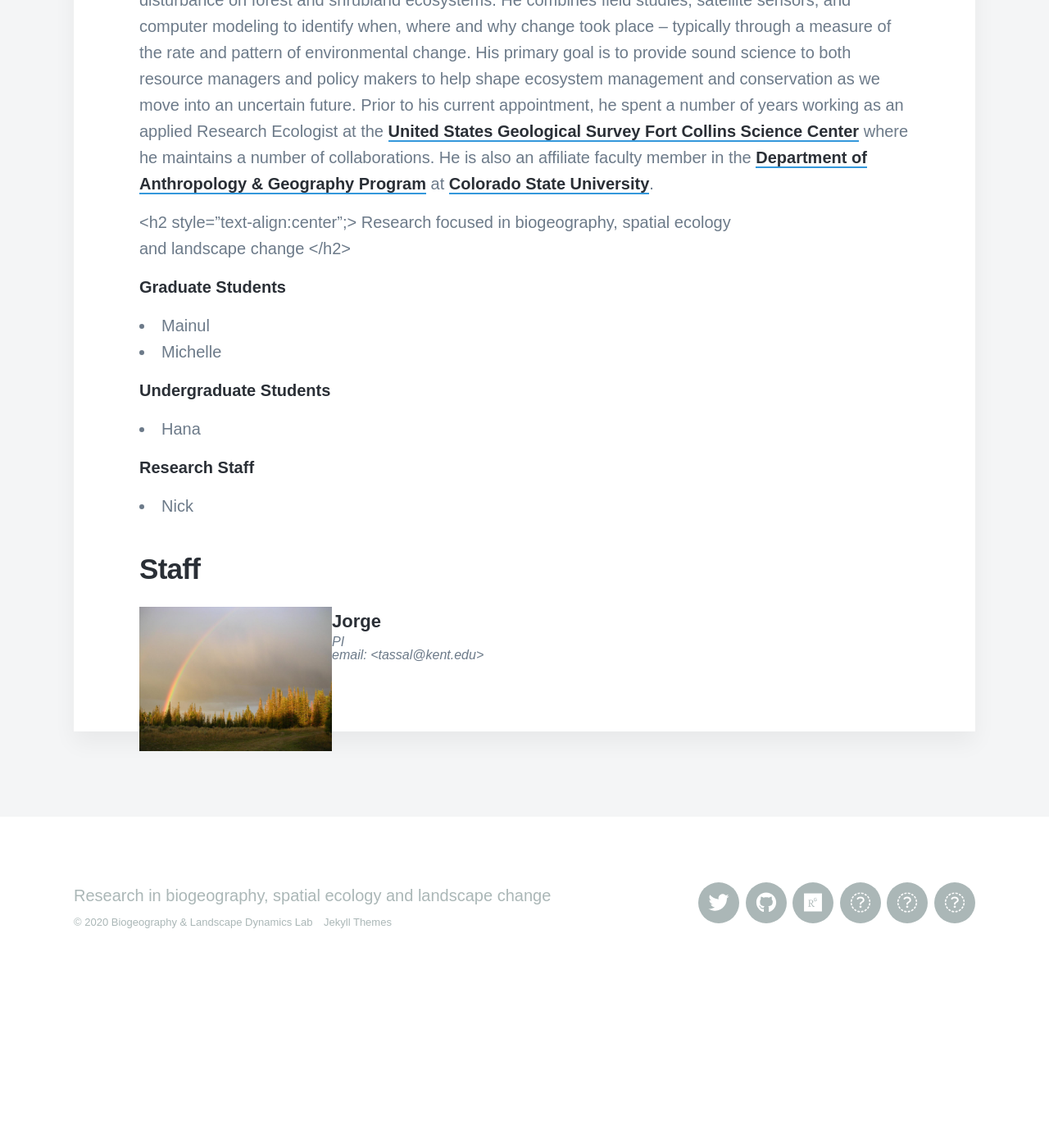
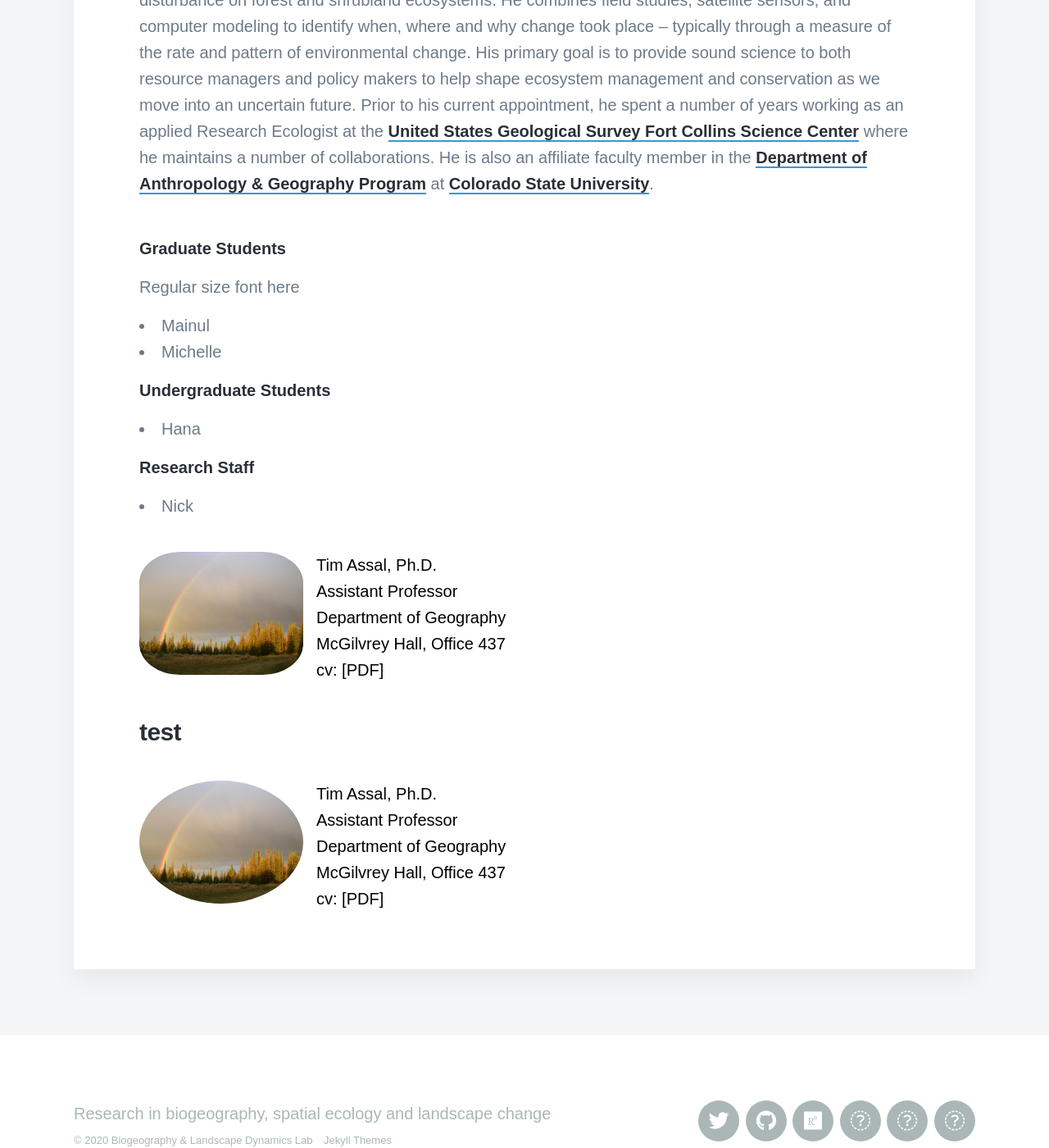
Before and after one commit to tjassal/tjassal.github.io, a Jekyll site: the page built from _pages/people.md, in a window 1280 px wide and 1400 px high, scrolled down 991 px. Shown: the whole window at 82% size. Built offline with Jekyll 4.4.1, drawn with Linux system fonts in a browser that asks for light colours; nearby versions of some CDN libraries; some web fonts are replaced; before the commit the page ends 2202 px from its top, so only the background shows below that.

Commit message:
Update people.md

```diff
--- a/_pages/people.md
+++ b/_pages/people.md
@@ -11,7 +11,7 @@
 
 <img class="img-circle img-responsive img-left" src="/images/teampic/LM-rainbow.JPG" alt="" height="200" width="200" style="float: left; margin-right: 1em; border-radius:50%">
 
-<span style="color:green">Tim Assal, Ph.D.
+<span style="color:black">Tim Assal, Ph.D.
 Assistant Professor
 Department of Geography
 McGilvrey Hall, Office 437
@@ -20,15 +20,11 @@
 
 {% include socials.html %}
 
-Tim is a biogeographer, spatial ecologist, and applied remote sensing scientist studying the effects of disturbance on forest and shrubland ecosystems. He combines field studies, satellite sensors, and computer modeling to identify when, where and why change took place – typically through a measure of the rate and pattern of environmental change. His primary goal is to provide sound science to both resource managers and policy makers to help shape ecosystem management and conservation as we move into an uncertain future. Prior to his current appointment, he spent a number of years working as an applied Research Ecologist at the [United States Geological Survey Fort Collins Science Center](https://www.usgs.gov/centers/fort) where he maintains a number of collaborations. He is also an affiliate faculty member in the [Department of Anthropology & Geography Program](https://anthgr.colostate.edu/) at [Colorado State University](https://www.colostate.edu/).
-
-<h2 style="text-align:center";>
-			Research focused in biogeography, spatial ecology<br>
-			and landscape change
-		</h2>
-
-
+<span font size="-1">Tim is a biogeographer, spatial ecologist, and applied remote sensing scientist studying the effects of disturbance on forest and shrubland ecosystems. He combines field studies, satellite sensors, and computer modeling to identify when, where and why change took place – typically through a measure of the rate and pattern of environmental change. His primary goal is to provide sound science to both resource managers and policy makers to help shape ecosystem management and conservation as we move into an uncertain future. Prior to his current appointment, he spent a number of years working as an applied Research Ecologist at the [United States Geological Survey Fort Collins Science Center](https://www.usgs.gov/centers/fort) where he maintains a number of collaborations. He is also an affiliate faculty member in the [Department of Anthropology & Geography Program](https://anthgr.colostate.edu/) at [Colorado State University](https://www.colostate.edu/).</span>
+<br>
+<br>
 ##### Graduate Students
+Regular size font here
 
 * Mainul
 * Michelle
@@ -41,65 +37,22 @@
 
 * Nick
 
+<img class="img-circle img-responsive img-left" src="/images/teampic/LM-rainbow.JPG" alt="" height="200" width="200" style="float: left; margin-right: 1em; border-radius:25%">
 
-## Staff
-{% assign number_printed = 0 %}
-{% for member in site.data.team_members %}
+<span style="color:black">Tim Assal, Ph.D.
+Assistant Professor
+Department of Geography
+McGilvrey Hall, Office 437
+cv: [PDF]
+</span>
 
-{% assign even_odd = number_printed | modulo: 2 %}
+### test
 
-{% if even_odd == 0 %}
-<div class="row">
-{% endif %}
+<img class="img-circle img-responsive img-left" src="/images/teampic/LM-rainbow.JPG" alt="" height="200" width="200" style="float: left; margin-right: 1em; border-radius:75%">
 
-<div class="col-sm-6 clearfix">
-  <img src="{{ site.url }}{{ site.baseurl }}/images/teampic/{{ member.photo }}" class="img-responsive" width="25%" style="float: left" />
-  <h4>{{ member.name }}</h4>
-  <i>{{ member.info }}<br>email: <{{ member.email }}></i>
-  <ul style="overflow: hidden">
-
-  {% if member.number_educ == 1 %}
-  <li> {{ member.education1 }} </li>
-  {% endif %}
-
-  {% if member.number_educ == 2 %}
-  <li> {{ member.education1 }} </li>
-  <li> {{ member.education2 }} </li>
-  {% endif %}
-
-  {% if member.number_educ == 3 %}
-  <li> {{ member.education1 }} </li>
-  <li> {{ member.education2 }} </li>
-  <li> {{ member.education3 }} </li>
-  {% endif %}
-
-  {% if member.number_educ == 4 %}
-  <li> {{ member.education1 }} </li>
-  <li> {{ member.education2 }} </li>
-  <li> {{ member.education3 }} </li>
-  <li> {{ member.education4 }} </li>
-  {% endif %}
-
-  {% if member.number_educ == 5 %}
-  <li> {{ member.education1 }} </li>
-  <li> {{ member.education2 }} </li>
-  <li> {{ member.education3 }} </li>
-  <li> {{ member.education4 }} </li>
-  <li> {{ member.education5 }} </li>
-  {% endif %}
-
-  </ul>
-</div>
-
-{% assign number_printed = number_printed | plus: 1 %}
-
-{% if even_odd == 1 %}
-</div>
-{% endif %}
-
-{% endfor %}
-
-{% assign even_odd = number_printed | modulo: 2 %}
-{% if even_odd == 1 %}
-</div>
-{% endif %}
+<span style="color:black">Tim Assal, Ph.D.
+Assistant Professor
+Department of Geography
+McGilvrey Hall, Office 437
+cv: [PDF]
+</span>
```
